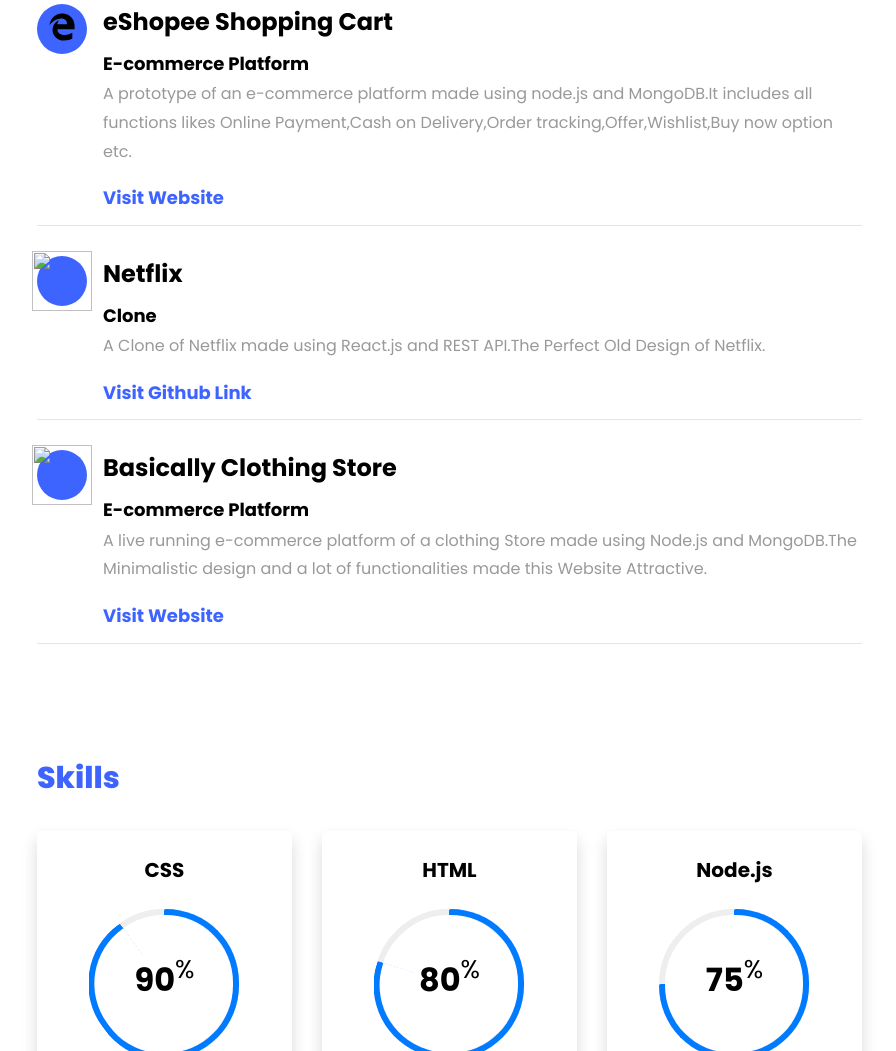
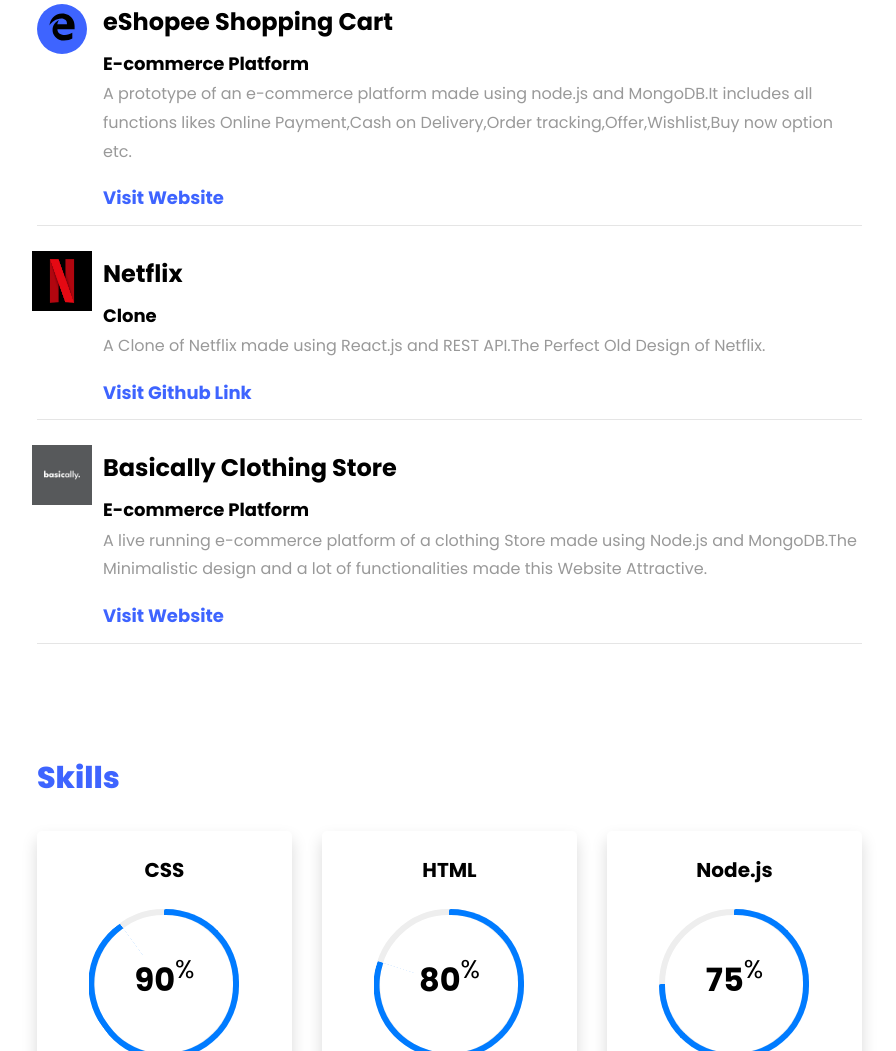
Before and after one commit to Rishal-pc7/Personal-website, a plain HTML site: page index.html in a window 1280 px wide. Shown: the part 1946-2997 px from the top of the page, without its empty margins (333-1229 px from the left). Drawn offline with nearby package versions, Linux system fonts and the light colour scheme; the site is published under a folder, as on GitHub Pages, so addresses that start at the root find nothing; files whose address does not match are found by name.

Commit message:
Update index.html

```diff
--- a/index.html
+++ b/index.html
@@ -2,7 +2,7 @@
 <html lang="en">
   <head>
     <title>PortFolio</title>
-	<link rel="icon" type="image/x-icon" href="/images/favicon.png">
+	<link rel="icon" type="image/x-icon" href="images/favicon.png">
     <meta charset="utf-8">
     <meta name="viewport" content="width=device-width, initial-scale=1, shrink-to-fit=no">
 
@@ -146,7 +146,7 @@
 	    				</div>
 					    <div class="resume-wrap d-flex ftco-animate">
 					    	<div class="icon d-flex align-items-center justify-content-center">
-					    		<span><img src="/images/netflix-logo.jpg" width="60" height="60" alt="" srcset=""></span>
+					    		<span><img src="images/netflix-logo.jpg" width="60" height="60" alt="" srcset=""></span>
 					    	</div>
 					    	<div class="text pl-3">
 
@@ -158,7 +158,7 @@
 	    				</div>
 					    <div class="resume-wrap d-flex ftco-animate">
 					    	<div class="icon d-flex align-items-center justify-content-center">
-					    		<span><img src="/images/basically-logo.webp" width="60" height="60" alt="" srcset=""></span>
+					    		<span><img src="images/basically-logo.webp" width="60" height="60" alt="" srcset=""></span>
 					    	</div>
 					    	<div class="text pl-3">
 
```
